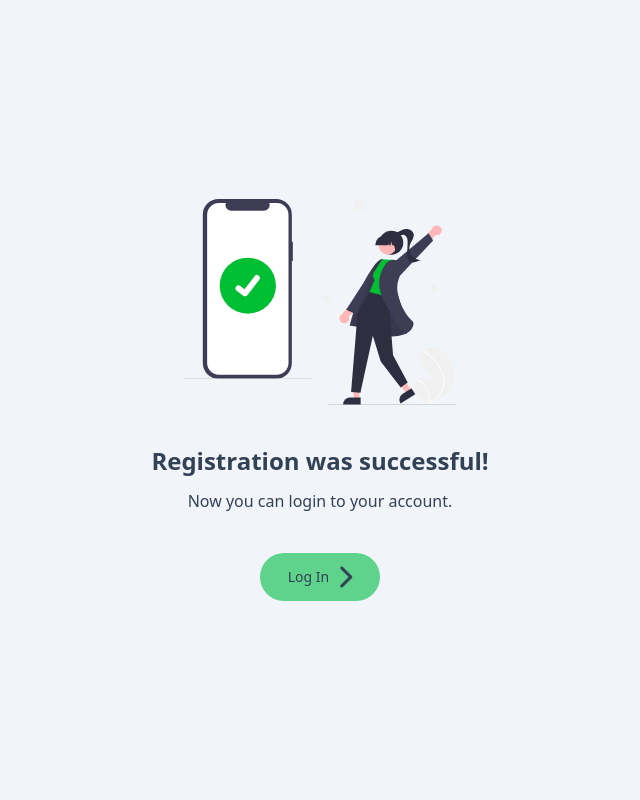
After one commit to mtsdurica/iis-proj, a PHP site: page /views/postRegisterView.php in a window 1280 px wide. The commit adds this page. Shown: the whole page, without its empty margins (320-960 px from the left). Run offline with PHP 8.4, Linux system fonts and the light colour scheme; data that the repository does not hold is empty; some libraries are stand-ins or nearby versions.

Commit message:
refactor: separating successful register page view from script

```diff
--- a/dist/style.css
+++ b/dist/style.css
@@ -815,6 +795,14 @@ body * {
   margin-bottom: 0.5rem;
 }
 
+.mb-20 {
+  margin-bottom: 5rem;
+}
+
+.mt-10 {
+  margin-top: 2.5rem;
+}
+
 .mt-2 {
   margin-top: 0.5rem;
 }
@@ -831,12 +819,20 @@ body * {
   margin-top: 1rem;
 }
 
+.mt-5 {
+  margin-top: 1.25rem;
+}
+
+.mb-16 {
+  margin-bottom: 4rem;
+}
+
+.mb-10 {
+  margin-bottom: 2.5rem;
+}
+
 .block {
   display: block;
-}
-
-.inline {
-  display: inline;
 }
 
 .flex {
@@ -949,29 +945,19 @@ body * {
   border-left-width: 1px;
 }
 
-.border-gray-300 {
-  --tw-border-opacity: 1;
-  border-color: rgb(209 213 219 / var(--tw-border-opacity));
-}
-
 .bg-green-400 {
   --tw-bg-opacity: 1;
   background-color: rgb(74 222 128 / var(--tw-bg-opacity));
 }
 
+.bg-green-500 {
+  --tw-bg-opacity: 1;
+  background-color: rgb(34 197 94 / var(--tw-bg-opacity));
+}
+
 .bg-red-500 {
   --tw-bg-opacity: 1;
   background-color: rgb(239 68 68 / var(--tw-bg-opacity));
-}
-
-.bg-red-600 {
-  --tw-bg-opacity: 1;
-  background-color: rgb(220 38 38 / var(--tw-bg-opacity));
-}
-
-.bg-green-500 {
-  --tw-bg-opacity: 1;
-  background-color: rgb(34 197 94 / var(--tw-bg-opacity));
 }
 
 .bg-opacity-70 {
--- a/index.php
+++ b/index.php
@@ -25,6 +25,9 @@ switch ($exploded[2]) {
     case ('register'):
         require_once __DIR__ . "/views/registerPageView.php";
         break;
+    case ('register_success'):
+        require_once __DIR__ . "/views/postRegisterView.php";
+        break;
     default:
         http_response_code(404);
         require_once __DIR__ . "/views/error404View.php";
--- a/scripts/services.php
+++ b/scripts/services.php
@@ -48,7 +48,6 @@ class AccountService
         {
             // update $data array with new user_id
             $newid = $this->pdo->lastInsertId();
-            // TODO: check whether this is correct
             $data['user_id'] = $newid;
             return $data;
         } else {
--- /dev/null
+++ b/views/postRegisterView.php
@@ -0,0 +1,52 @@
+<?php
+    $context = $_SERVER["CONTEXT_PREFIX"];
+    session_start();
+?>
+
+<!DOCTYPE html>
+<html class="h-full">
+
+<head>
+    <title>New Account</title>
+    <meta charset="UTF-8">
+    <meta name="viewport" content="width=device-width, initial-scale=1">
+
+    <!-- Tailwind -->
+    <link href="<?= $context ?>/dist/style.css" rel="stylesheet">
+    <!-- Font Awesome -->
+    <script src="https://kit.fontawesome.com/56e0bbdeed.js" crossorigin="anonymous"></script>
+    <!-- Dark mode -->
+    <script type="text/javascript" src="<?= $context ?>/scripts/darkModeSetter.js"></script>
+    <!-- jQuery -->
+    <script src="https://code.jquery.com/jquery-3.7.1.js" integrity="sha256-eKhayi8LEQwp4NKxN+CfCh+3qOVUtJn3QNZ0TciWLP4=" crossorigin="anonymous"></script>
+    <script src="https://code.jquery.com/ui/1.13.2/jquery-ui.js" integrity="sha256-xLD7nhI62fcsEZK2/v8LsBcb4lG7dgULkuXoXB/j91c=" crossorigin="anonymous"></script>
+</head>
+
+<body class="items-center justify-center h-full main-background-colorscheme">
+
+    <!-- main container -->
+    <div class="flex flex-col items-center self-center justify-center h-full place-content-center text-colorscheme">
+
+        <div class="mb-10">
+            <img src="<?= $context ?>/images/register_success.svg" alt="Register success" style="width: 17rem;">
+        </div>
+
+        <h1 class="text-2xl font-bold">
+            Registration was successful!
+        </h1>
+
+        <p class="mt-3">
+            Now you can login to your account.
+        </p>
+
+
+        <div class="flex flex-row items-center justify-center px-5 py-2 mt-10 text-2xl bg-green-500 rounded-full bg-opacity-70 hover:bg-green-800">
+            <a href="<?= $context ?>/views/loginPageView.php" class="flex items-center justify-center gap-2 px-2 py-1 flew-row">
+                <span class="text-sm"> Log In </span>
+                <i class="fa-solid fa-chevron-right"></i>
+            </a>
+        </div>
+    </div>
+
+    <script type="text/javascript" src="<?= $context?>/scripts/main.js"></script>
+</body>
```
Also changed, not shown: other parts of dist/style.css (+5 -31 lines), scripts/insert_account.php (+4 -50 lines).
